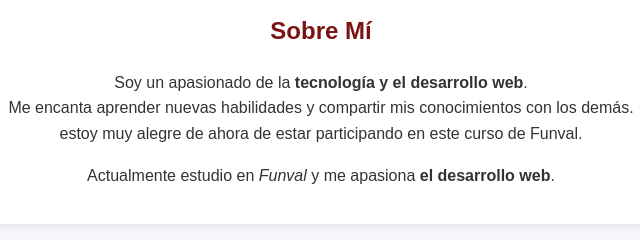
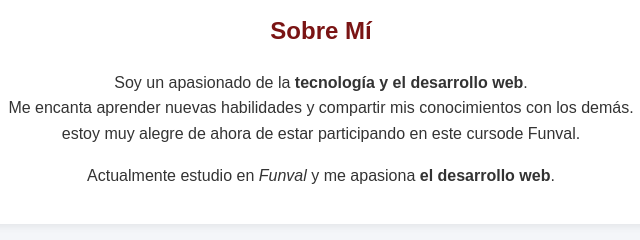
Before and after one commit to Moroni-cc/practica1, a plain HTML site: page index.html in a window 1280 px wide. Shown: the part 513-753 px from the top of the page, 319-959 px from the left. Drawn offline with Linux system fonts and the light colour scheme.

Commit message:
quinto commit

```diff
--- a/index.html
+++ b/index.html
@@ -29,8 +29,7 @@
             <h2>Sobre Mí</h2>
             <p>Soy un apasionado de la <strong>tecnología y el desarrollo web</strong>.<br> Me encanta aprender nuevas
                 habilidades y compartir mis conocimientos con los demás. estoy muy alegre de ahora de estar participando
-                en este curso
-                de Funval.
+                en este cursode Funval.
             </p>
             <p>Actualmente estudio en <em>Funval</em> y me apasiona <strong>el desarrollo web</strong>.</p>
         </section>
```
